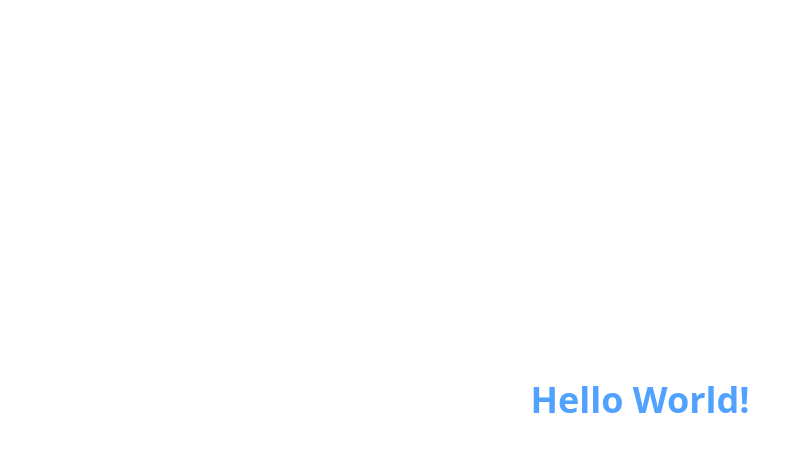
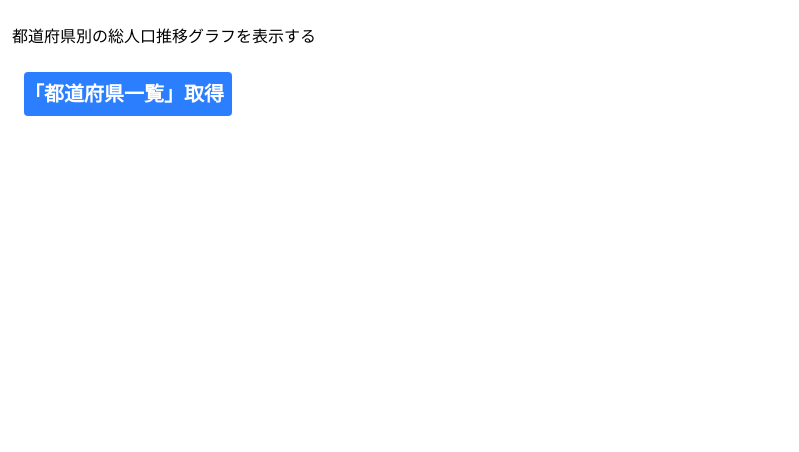
Before and after one commit to aridome222/yumemi-codingtest, a Next.js app: page / in a window 1280 px wide. Shown: the top 452 px of the page, without its empty margins (0-799 px from the left). Built offline with nearby package versions, Linux system fonts and the light colour scheme.

Commit message:
add: 都道府県一覧取得ボタンを追加

```diff
--- a/src/app/page.tsx
+++ b/src/app/page.tsx
@@ -1,7 +1,16 @@
+'use client';
+
 export default function Home() {
     return (
-        <div className='flex h-screen items-center justify-center text-4xl font-bold text-blue-400'>
-            Hello World!
-        </div>
+        <>
+            <h1 className='mt-6 ml-3'>都道府県別の総人口推移グラフを表示する</h1>
+            <button
+                type='button'
+                className='rounded bg-blue-500 py-2 pr-2 m-6 text-xl font-bold text-white'
+                onClick={() => console.log('clicked')}
+            >
+                「都道府県一覧」取得
+            </button>
+        </>
     );
 }
```
